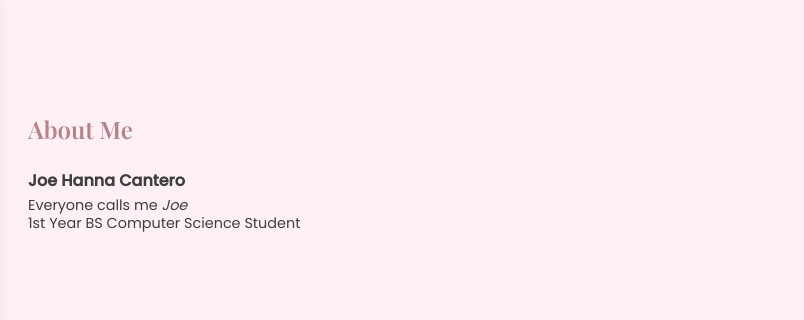
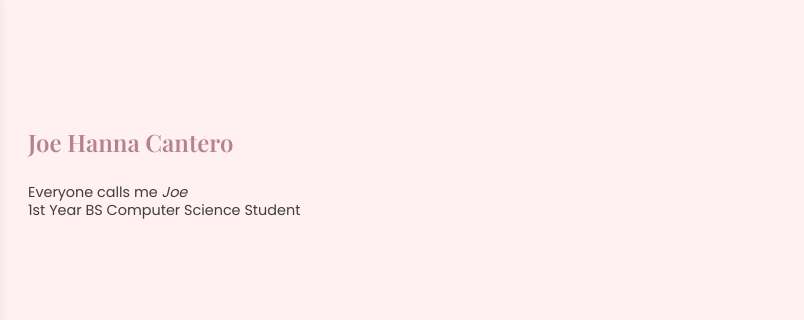
Before and after one commit to Hannaym/CMSC-57_EPortfolio, a plain HTML site: page index.html in a window 1280 px wide. Shown: the part 724-1044 px from the top of the page, 476-1280 px from the left. Drawn offline with nearby package versions, Linux system fonts and the light colour scheme.

Commit message:
update name

```diff
--- a/index.html
+++ b/index.html
@@ -39,8 +39,7 @@
     <div class="intro">
       <img class="me-img" src="https://scontent.fdvo2-2.fna.fbcdn.net/v/t39.30808-6/480745538_1854400488665813_8299556557882742134_n.jpg?_nc_cat=106&ccb=1-7&_nc_sid=833d8c&_nc_eui2=AeGa1-mptpv29-KznCmnylMiMH5ggJ4fMhAwfmCAnh8yEANlYk37SzWFf_khGLeFhF1vxK9NBTufnQriLGIDRn0e&_nc_ohc=9ex08ZUqvFYQ7kNvwGKyMP7&_nc_oc=AdlshrPjiPr8jZ3ZjGOO-L2Xncxv75UB4NDqEuTJPkR8u_fjmVNPcCV1pnZmDNdbtms&_nc_zt=23&_nc_ht=scontent.fdvo2-2.fna&_nc_gid=WjegPd7qFKoBPkf_0jaPuA&oh=00_AfJi2urstzleca7DbngJMOO8VM8GSs9v_jFCsKxsB-4KQw&oe=683DC9BD" alt="You">
       <div class="intro-text">
-        <h2>About Me</h2>
-        <h4><strong>Joe Hanna Cantero</strong></h4>
+        <h2><strong>Joe Hanna Cantero</strong></h2>
         <p>Everyone calls me <i>Joe</i></p>
         <p>1st Year BS Computer Science Student</p>
       </div>
```
